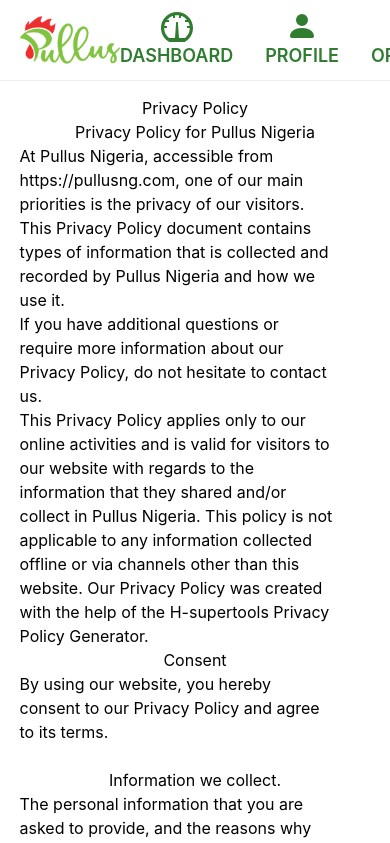
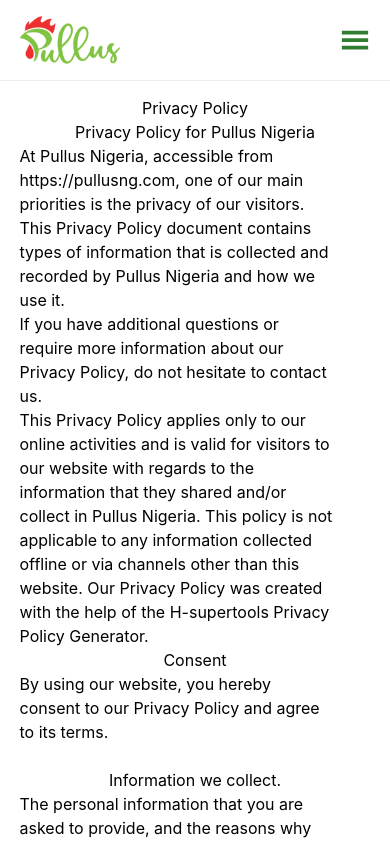
Before and after one commit to codingSlimey/PullusProject, a React (Create React App) app in the folder pullus-app/: page /privacy in a window 390 px wide. Shown: the top 843 px of the page. Built offline with nearby package versions, Linux system fonts and the light colour scheme; a web font is replaced by a local one.

Commit message:
Changed the mobile layout to a different file

```diff
--- a/pullus-app/src/App.js
+++ b/pullus-app/src/App.js
@@ -31,7 +31,7 @@
 import DocumentUpload from './pages/REGISTRATION/DocumentUpload'
 import Navbar from './components/NAVBAR/Navbar'
 import Footer from './components/FOOTER/Footer'
-import CartFloatingButton from './components/buttons/cartFloatingButton'
+// import CartFloatingButton from './components/buttons/cartFloatingButton'
 
 // State (Context API )
 import { UserAuthContextProvider } from './context/auth'
--- a/pullus-app/src/components/NAVBAR/Navbar.js
+++ b/pullus-app/src/components/NAVBAR/Navbar.js
@@ -10,6 +10,8 @@
 import { HiOutlineShoppingCart } from 'react-icons/hi'
 
 import { useCart } from '../../context/cart'
+import MobileSideBar from '../../pages/FARMER/MobileSideBar'
+import { GiHamburgerMenu } from 'react-icons/gi'
 
 export default function Navbar() {
 	const { items } = useCart()
@@ -19,27 +21,27 @@
 	const userLinks = [
 		{
 			name: 'Dashboard',
-			icon: <ImMeter className='w-8 h-8' />,
+			icon: <ImMeter className='laptop:w-8 laptop:h-8 w-6 h-6' />,
 			url: '/farmer/cycle-management',
 		},
 		{
 			name: 'Profile',
-			icon: <BsFillPersonFill className='w-8 h-8' />,
+			icon: <BsFillPersonFill className='laptop:w-8 laptop:h-8 w-6 h-6' />,
 			url: '/farmer/settings',
 		},
 		{
 			name: 'Orders',
-			icon: <HiBookmarkSquare className='w-8 h-8' />,
+			icon: <HiBookmarkSquare className='laptop:w-8 laptop:h-8 w-6 h-6' />,
 			url: '/farmer/my-orders',
 		},
 		{
 			name: 'Market',
-			icon: <AiFillHome className='w-8 h-8' />,
+			icon: <AiFillHome className='laptop:w-8 laptop:h-8 w-6 h-6' />,
 			url: '/market-place',
 		},
 		{
 			name: 'Notice',
-			icon: <IoNotifications className='w-8 h-8' />,
+			icon: <IoNotifications className='laptop:w-8 laptop:h-8 w-6 h-6' />,
 			url: '/farmer/notifications',
 		},
 	]
@@ -67,6 +69,11 @@
 		checkRouteName()
 	}, [pathname])
 
+	const [showMobileSideBar, setShowMobileSideBar] = useState(false)
+	const toggleMobileSideBar = () => {
+		setShowMobileSideBar(!showMobileSideBar)
+	}
+
 	return (
 		<div className='fixed top-0 left-0 w-full z-30 bg-white border-b border-grey'>
 			<section
@@ -81,6 +88,7 @@
 					onClick={() => navigate('/')}
 				/>
 
+				<div className='hidden tablet:block'>
 				{!userLayoutState ? (
 					<div className='flex gap-8'>
 						<div className='flex gap-8 items-center '>
@@ -96,7 +104,7 @@
 										} flex flex-col justify-center items-center  text-bold`}
 									>
 										{item.icon}
-										<p className='font-semibold text-lg uppercase'>
+										<p className='font-semibold text-base laptop:text-lg uppercase'>
 											{item.name}
 										</p>
 									</NavLink>
@@ -111,10 +119,10 @@
 										: 'text-primary hover:text-primary/70'
 								} flex flex-col justify-center items-center  text-bold relative`}
 							>
-								<HiOutlineShoppingCart className='w-8 h-8' />
-								<p className='font-semibold text-lg uppercase'>Cart</p>
+								<HiOutlineShoppingCart className='laptop:w-8 laptop:h-8 w-6 h-6' />
+								<p className='font-semibold text-base laptop:text-lg uppercase'>Cart</p>
 								{items.length ? (
-									<div className='h-6 w-6 flex justify-center items-center rounded-full bg-primary text-white font-bold text-lg absolute -top-2 -right-2'>
+									<div className='h-4 laptop:h-6 w-4 laptop:w-6 flex justify-center items-center rounded-full bg-primary text-white font-bold text-lg absolute -top-2 -right-2'>
 										{items.length}
 									</div>
 								) : (
@@ -137,6 +145,21 @@
 						extraClass={'font-bold md:text-lg'}
 					/>
 				)}
+
+				</div>
+
+				<MobileSideBar
+					showMobileSideBar={showMobileSideBar}
+					setShowMobileSideBar={setShowMobileSideBar}
+					toggleMobileSideBar={toggleMobileSideBar}
+				/>
+
+				<div className='tablet:hidden  w-full flex justify-end '>
+					<GiHamburgerMenu
+						onClick={toggleMobileSideBar}
+						className='tablet:hidden   text-primary text-3xl'
+					/>
+				</div>
 			</section>
 		</div>
 	)
--- a/pullus-app/src/pages/FARMER/CycleManagement/myCycle.jsx
+++ b/pullus-app/src/pages/FARMER/CycleManagement/myCycle.jsx
@@ -12,7 +12,7 @@
 import SingleBatch from '../../../components/FARMER/cycleManagement/singleBatch'
 import BatchDetail from '../../../components/FARMER/cycleManagement/batchDetail'
 
-function MyCycle(props) {
+function MyCycle() {
 	const navigate = useNavigate()
 	const screenWidth = useScreenWidth()
 
@@ -36,7 +36,7 @@
 
 	const [showDetails, setShowDetails] = useState(false)
 	function openBatchDetail() {
-		if (screenWidth > 830) setShowDetails(true)
+		if (screenWidth > 960) setShowDetails(true)
 		else navigate('/farmer/cycle-management/batch/detail')
 	}
 
--- a/pullus-app/src/pages/FARMER/MobileSideBar.jsx
+++ b/pullus-app/src/pages/FARMER/MobileSideBar.jsx
@@ -52,7 +52,10 @@
 				<ul className='flex flex-col gap-4 mt-6'>
 					{tabs.map((item, index) => {
 						return (
-							<div className='text-white text-start px-5 font-semibold '>
+							<div
+								key={index}
+								className='text-white text-start px-5 font-semibold '
+							>
 								<NavLink
 									key={index}
 									onClick={handleToggle}
--- a/pullus-app/src/pages/FARMER/index.jsx
+++ b/pullus-app/src/pages/FARMER/index.jsx
@@ -1,8 +1,8 @@
 import { Route, Routes, NavLink } from 'react-router-dom'
 import React, { useState } from 'react'
 import { Tabs } from '../../components/FARMER/tabs'
-import { GiHamburgerMenu } from 'react-icons/gi'
-import MobileSideBar from './MobileSideBar'
+// import { GiHamburgerMenu } from 'react-icons/gi'
+// import MobileSideBar from './MobileSideBar'
 
 import MyCycle from './CycleManagement/myCycle'
 import AddData from './CycleManagement/addData'
@@ -33,10 +33,10 @@
 import Notification from './Notification/Notification'
 
 function Farmer() {
-	const [showMobileSideBar, setShowMobileSideBar] = useState(false)
-	const toggleMobileSideBar = () => {
-		setShowMobileSideBar(!showMobileSideBar)
-	}
+	// const [showMobileSideBar, setShowMobileSideBar] = useState(false)
+	// const toggleMobileSideBar = () => {
+	// 	setShowMobileSideBar(!showMobileSideBar)
+	// }
 
 	const tabs = Tabs
 
@@ -68,7 +68,7 @@
 					</div>
 					<hr className='mt-8 border-[1.5px] rounded-full' />
 				</nav>
-				<MobileSideBar
+				{/* <MobileSideBar
 					showMobileSideBar={showMobileSideBar}
 					setShowMobileSideBar={setShowMobileSideBar}
 					toggleMobileSideBar={toggleMobileSideBar}
@@ -79,7 +79,7 @@
 						onClick={toggleMobileSideBar}
 						className='tablet:hidden   text-primary text-3xl'
 					/>
-				</div>
+				</div> */}
 
 				<Routes>
 					{/* Cylce management  */}
--- a/pullus-app/tailwind.config.js
+++ b/pullus-app/tailwind.config.js
@@ -21,7 +21,8 @@
 			},
 			screens: {
 				mobile: '480px',
-				tablet: '840px',
+				tablet: '960px',
+				laptop: '1200px'
 			},
 		},
 	},
```
